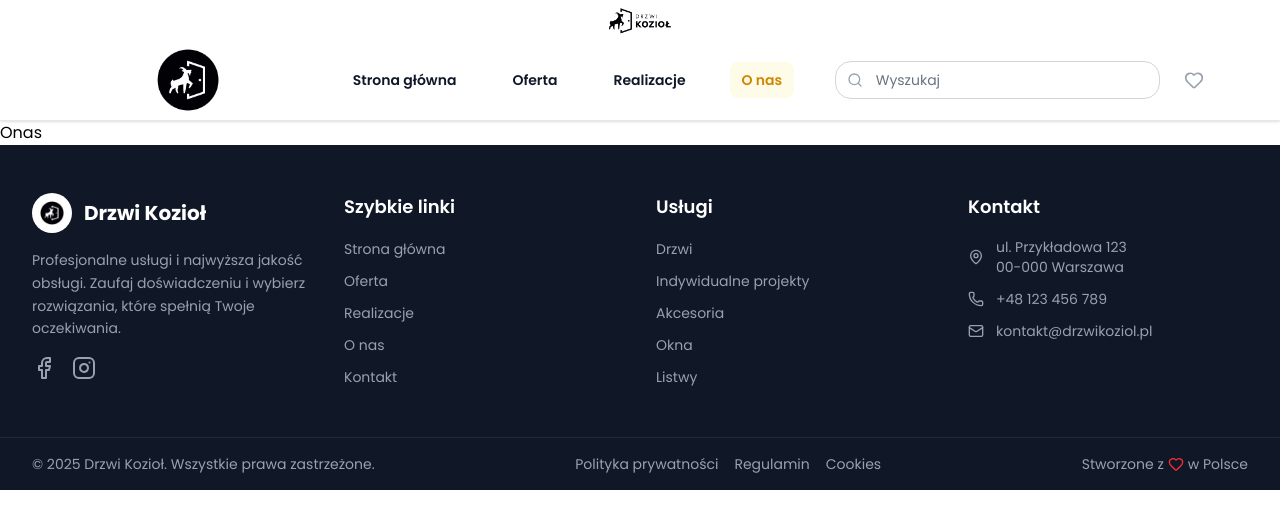
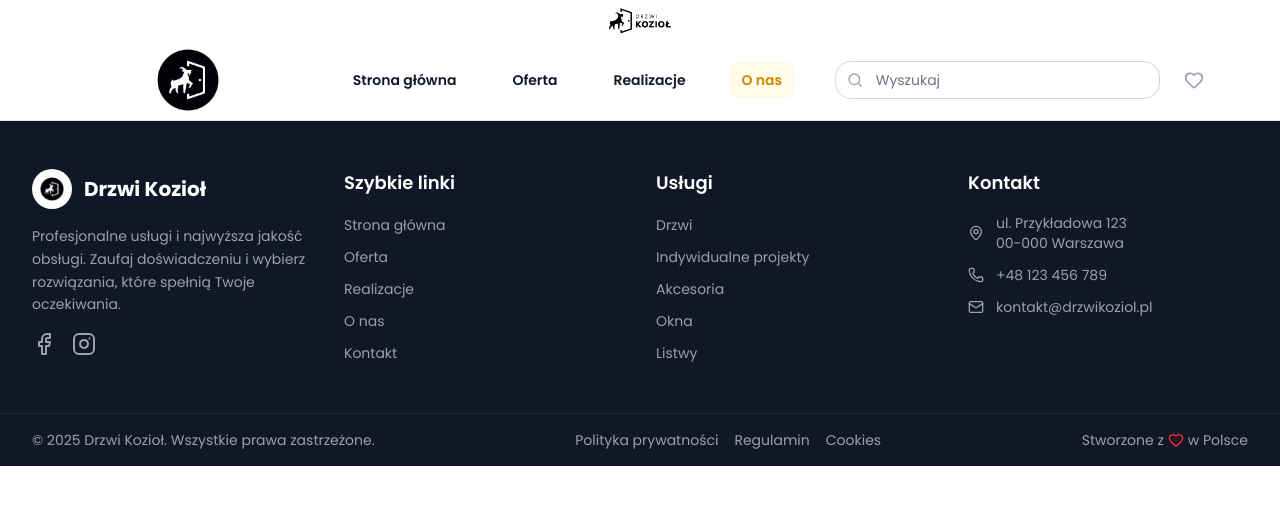
Before and after one commit to reavz7/DrzwiKoziol, a React (Vite) app in the folder DrzwiKoziol/: page /o-nas in a window 1280 px wide. Shown: the top 528 px of the page. Built offline with nearby package versions, Linux system fonts and the light colour scheme.

Commit message:
Remove Onas route from App component

```diff
--- a/DrzwiKoziol/src/App.jsx
+++ b/DrzwiKoziol/src/App.jsx
@@ -8,7 +8,6 @@ import Footer from '../components/Footer'
 import Home from '../pages/Home'
 import Oferta from '../pages/Oferta'
 import Realizacje from '../pages/Realizacje'
-import Onas from '../pages/Onas'
 function App() {
   const [count, setCount] = useState(0)
 
@@ -21,7 +20,6 @@ function App() {
             <Route path="/" element={<Home />} />
             <Route path="/oferta" element={<Oferta />} />
             <Route path="/realizacje" element={<Realizacje />} />
-            <Route path="/o-nas" element={<Onas/>} />
           </Routes>
         </main>
         <Footer />
```
